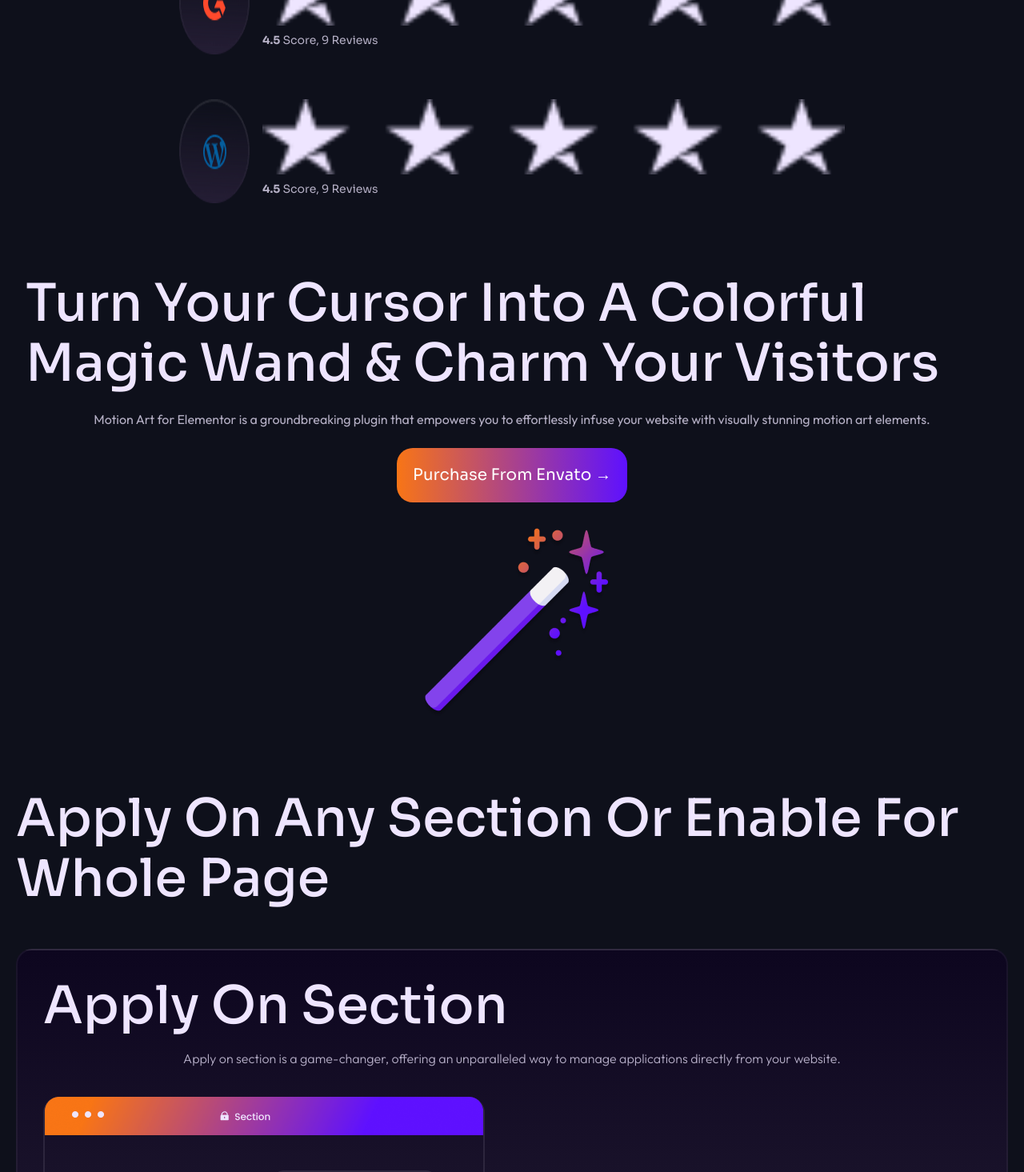
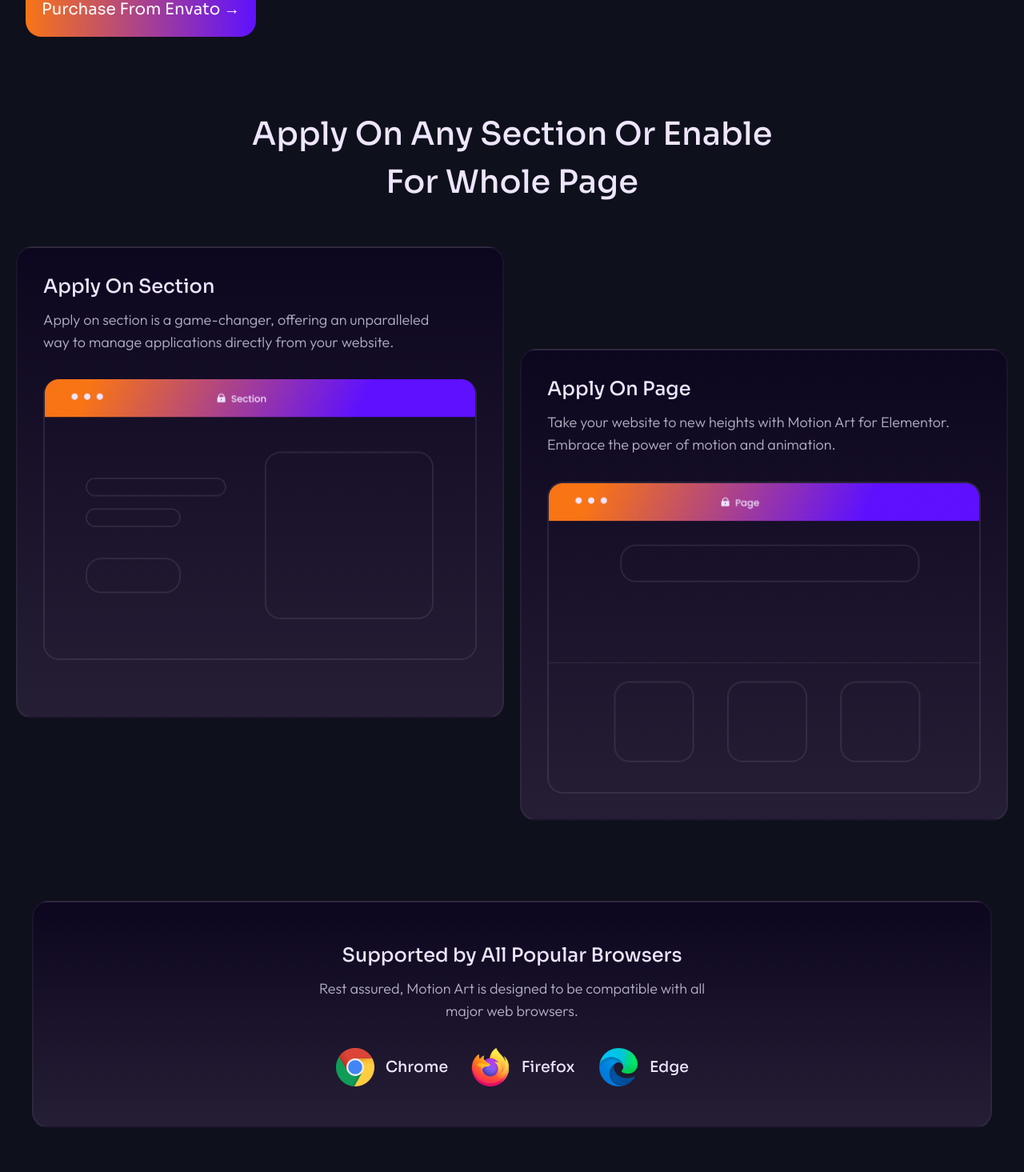
Before and after one commit to RakshitRabugotra/motionart-clone, a React (Vite) app: page / in a window 1280 px wide. Shown: the part 1300-2765 px from the top of the page at 80% size. Built offline with nearby package versions, Linux system fonts and the light colour scheme.

Commit message:
add: responsiveness

```diff
--- a/package.json
+++ b/package.json
@@ -17,7 +17,8 @@
     "react-dom": "^18.2.0",
     "react-router-dom": "^6.23.1",
     "sort-by": "^0.0.2",
-    "tailwind-merge": "^2.3.0"
+    "tailwind-merge": "^2.3.0",
+    "webgl-fluid-enhanced": "^0.6.1"
   },
   "devDependencies": {
     "@types/node": "^20.12.12",
--- a/src/components/Heading.tsx
+++ b/src/components/Heading.tsx
@@ -12,13 +12,7 @@ export default function Heading({
   children: React.ReactNode
 }) {
   return (
-    <h1
-      id={id}
-      className={twMerge(
-        'text-center text-4xl leading-[55px] md:text-left md:text-[65px] md:leading-[75px]',
-        className,
-      )}
-    >
+    <h1 id={id} className={twMerge('text-center md:text-left', className)}>
       {children}
     </h1>
   )
--- a/src/index.css
+++ b/src/index.css
@@ -11,6 +11,7 @@
 
 * {
   box-sizing: border-box;
+  user-select: none;
 }
 
 @layer components {
--- a/src/pages/Page.tsx
+++ b/src/pages/Page.tsx
@@ -8,13 +8,16 @@ import Compatibility from './Section/Compatibility'
 import Features from './Section/Features'
 import Footer from './Section/Footer'
 import Header from './Section/Header'
+import FluidCanvas from './Section/FluidCanvas'
 
 export default function Page() {
   // Give the page a title
   useTitle()
 
   return (
-    <div className='min-h-screen bg-dark-900 text-light-300'>
+    <div className='relative w-screen overflow-x-clip bg-dark-900'>
+      {/* <FluidCanvas /> */}
+      <div className='mx-auto min-h-screen max-w-screen-xl bg-dark-900 text-light-300'>
         <Header />
         <div className='p-4 md:p-5'>
           <Hero />
@@ -23,6 +26,7 @@ export default function Page() {
           <Compatibility />
           <Features />
         </div>
+      </div>
       <Footer />
     </div>
   )
--- a/src/pages/Section/Compatibility.tsx
+++ b/src/pages/Section/Compatibility.tsx
@@ -5,24 +5,31 @@ import { twMerge } from 'tailwind-merge'
 export default function Compatibility() {
   return (
     <div className='pt-[80px]'>
-      <Heading className='font-sora text-2xl font-medium leading-[55px]'>
+      <Heading className='max-w-fit font-sora text-2xl font-medium leading-[55px] md:mx-auto md:max-w-[690px] md:text-center md:text-[40px] md:leading-[60px]'>
         {'Apply On Any Section Or Enable For Whole Page'}
       </Heading>
 
-      <div className='mt-[50px] flex flex-col gap-5'>
+      <div className='mt-[50px] flex flex-col gap-5 md:flex-row md:justify-between'>
         {USAGE_PREVIEW.map(
           (item: UsageType, index) =>
             // Don't print the last card, as it is reserved for compatibility
             index !== USAGE_PREVIEW.length - 1 && (
-              <Card {...item} key={index} />
+              <Card
+                {...item}
+                key={index}
+                className={twMerge(
+                  'md:max-w-fit',
+                  index % 2 == 0 ? 'md:mb-32' : 'md:mt-32',
+                )}
+              />
             ),
         )}
       </div>
 
-      <div className='m-5'>
+      <div className='m-5 md:mt-[100px]'>
         <Card
           {...USAGE_PREVIEW[USAGE_PREVIEW.length - 1]}
-          className='px-[30px] py-[50px]'
+          className='flex flex-col items-center px-[30px] py-[50px] [&>p]:text-center'
         />
       </div>
     </div>
@@ -37,14 +44,19 @@ function Card({
 }: UsageType & { className?: string }) {
   return (
     <div className={twMerge('card', className)}>
-      <Heading className='font-sora mb-3 text-xl font-medium'>
+      <Heading className='mb-3 font-sora text-xl font-medium sm:text-left md:text-2xl'>
         {heading}
       </Heading>
-      <p className='font-outfit text-center text-base font-light leading-8 text-light-300/75'>
+      <p className='text-center font-outfit text-base font-light leading-8 text-light-300/75 sm:text-left md:max-w-[40vw] md:text-lg lg:text-left'>
         {description}
       </p>
-      <div className=' mt-8'>
-        <img src={imageSrc} loading='lazy' decoding='async' />
+      <div className='mt-8'>
+        <img
+          src={imageSrc}
+          loading='lazy'
+          decoding='async'
+          className='mx-auto'
+        />
       </div>
     </div>
   )
--- /dev/null
+++ b/src/pages/Section/FluidCanvas.tsx
@@ -0,0 +1,25 @@
+import { useRef, useEffect } from 'react'
+import webGLFluidEnhanced from 'webgl-fluid-enhanced'
+
+export default function FluidCanvas() {
+  const canvasRef = useRef(null)
+
+  useEffect(() => {
+    if (!canvasRef.current) return
+
+    webGLFluidEnhanced.simulation(canvasRef.current, {
+      COLOR_PALETTE: [],
+      HOVER: true,
+      BACK_COLOR: '#0e101b',
+      SPLAT_KEY: undefined,
+      SUNRAYS: false,
+      COLORFUL: true,
+      SHADING: false,
+      BLOOM: true,
+    })
+  }, [])
+
+  return (
+    <canvas ref={canvasRef} className='fixed left-0 top-0 h-screen w-screen' />
+  )
+}
--- a/src/pages/Section/Footer.tsx
+++ b/src/pages/Section/Footer.tsx
@@ -1,6 +1,7 @@
 export default function Footer() {
   return (
-    <div className='gradient font-outfit flex flex-col items-center justify-center pt-3 text-sm font-normal text-light-300/75'>
+    <div className='gradient w-screen pt-3'>
+      <div className='flex max-w-screen-xl flex-col items-center justify-center font-outfit text-sm font-normal text-light-300/75 md:mx-auto md:flex-row-reverse md:justify-between'>
         <div className='p-3'>
           <ul className='inline-flex '>
             <li className='mx-[15px]'>Documentation</li>
@@ -12,5 +13,6 @@ export default function Footer() {
           {'© 2023 Copywrite. All rights reserved by QodeMatrix'}
         </div>
       </div>
+    </div>
   )
 }
--- a/src/pages/Section/Reviews.tsx
+++ b/src/pages/Section/Reviews.tsx
@@ -9,11 +9,11 @@ export default function Reviews() {
       </Heading>
       <div
         id='review-panel'
-        className='flex w-[65vw] flex-col items-center gap-14 pt-12'
+        className='flex w-[65vw] flex-col items-center gap-14 pt-12 md:w-screen md:flex-row md:justify-around md:pt-14'
       >
         {REVIEWS.map((review: ReviewType, index) => {
           return (
-            <div className='flex w-full flex-row ' key={index}>
+            <div className='flex w-full flex-row md:w-fit' key={index}>
               <img src={review.imageSrc} loading='lazy' decoding='async' />
               <div className='ml-4 flex grow flex-col self-stretch'>
                 <img
@@ -22,7 +22,7 @@ export default function Reviews() {
                   decoding='async'
                   className='my-auto w-full'
                 />
-                <p className='font-sora py-2 text-sm text-light-300/75'>
+                <p className='py-2 font-sora text-sm text-light-300/75'>
                   <strong>{review.score}</strong> Score, {review.reviewCount}{' '}
                   Reviews
                 </p>
--- a/src/pages/Section/ToolAd.tsx
+++ b/src/pages/Section/ToolAd.tsx
@@ -4,19 +4,19 @@ import { WAND_IMAGE_SRC } from '@/utils/content'
 
 export default function ToolAd() {
   return (
-    <div className='pt-16'>
-      <div className='flex w-full flex-col items-center p-3'>
-        <Heading className='font-sora mb-4 text-2xl font-medium leading-[45px]'>
+    <div className='flex flex-col items-center pt-16 md:flex-row md:justify-between'>
+      <div className='flex w-full flex-col items-center p-3 md:max-w-[55vw] md:items-start'>
+        <Heading className='mb-4 font-sora text-2xl font-medium leading-[45px] md:text-[40px] md:leading-[60px]'>
           {'Turn Your Cursor Into A Colorful Magic Wand & Charm Your Visitors'}
         </Heading>
-        <p className='font-outfit mb-5 text-center text-base leading-8 text-light-300/75 md:text-left'>
+        <p className='mb-5 text-center font-outfit text-base leading-8 text-light-300/75 md:text-left'>
           {
             'Motion Art for Elementor is a groundbreaking plugin that empowers you to effortlessly infuse your website with visually stunning motion art elements.'
           }
         </p>
 
         <a
-          className='gradient font-sora rounded-[20px] p-5 text-xl text-white'
+          className='gradient rounded-[20px] p-5 font-sora text-xl text-white'
           href={PURCHASE_LINK}
           target='_blank'
         >
@@ -24,7 +24,7 @@ export default function ToolAd() {
         </a>
       </div>
 
-      <div className='mt-5 w-full'>
+      <div className='mt-5 w-full md:w-fit'>
         <img
           src={WAND_IMAGE_SRC}
           loading='lazy'
--- a/src/utils/content.ts
+++ b/src/utils/content.ts
@@ -64,12 +64,12 @@ export const FEATURES: UsageType[] = [
   {
     heading: 'Light Weight',
     description: 'Motion Art for Elementor is designed to be lightweight.',
-    imageSrc: '/features/img6.png',
+    imageSrc: '/features/img7.png',
   },
   {
     heading: '100% Responsive',
     description: 'Create a consistent visual experience across all devices.',
-    imageSrc: '/features/img7.png',
+    imageSrc: '/features/img6.png',
   },
   {
     heading: 'User Friendly Interface',
```
Also changed, not shown: src/pages/Section/Features.tsx (+31 -11 lines), src/pages/Section/Hero.tsx (+6 -6 lines), 2 other files (tests, documents, lock files or other folders). Lines whose indentation alone changed are shown as unchanged.
